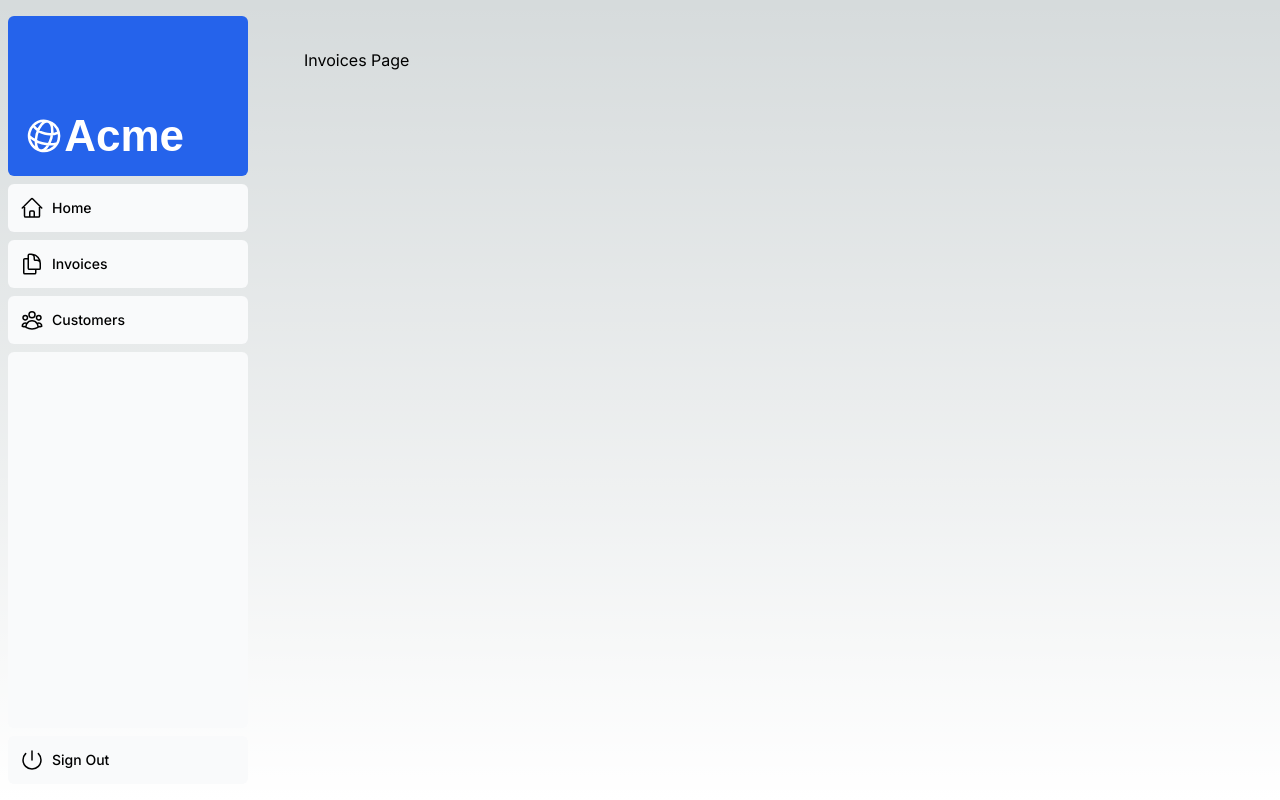
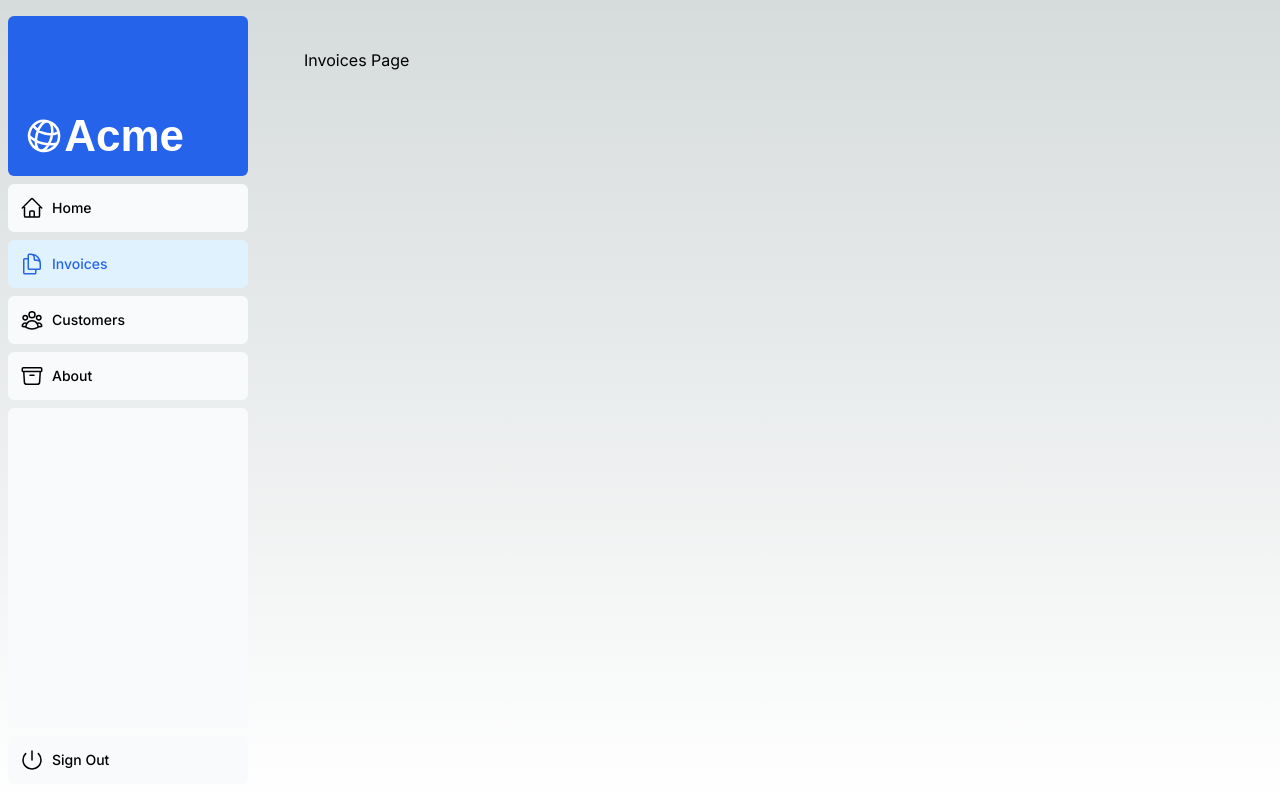
Before and after one commit to serge-prysiazhnyi/next-fullstack, a Next.js app: page /dashboard/invoices in a window 1280 px wide. Built offline with nearby package versions, Linux system fonts and the light colour scheme; a web font is replaced by a local one.

Commit message:
active link styles

```diff
--- a/package.json
+++ b/package.json
@@ -10,6 +10,7 @@
   },
   "dependencies": {
     "@heroicons/react": "^2.0.18",
+    "clsx": "^2.0.0",
     "react": "^18",
     "react-dom": "^18",
     "next": "14.1.0"
--- a/src/app/ui/dashboard/nav-links.tsx
+++ b/src/app/ui/dashboard/nav-links.tsx
@@ -1,11 +1,15 @@
+"use client";
+
+import clsx from "clsx";
 import {
   UserGroupIcon,
   HomeIcon,
   DocumentDuplicateIcon,
+  ArchiveBoxIcon,
 } from "@heroicons/react/24/outline";
 
-// Map of links to display in the side navigation.
-// Depending on the size of the application, this would be stored in a database.
+import { usePathname } from "next/navigation";
+
 const links = [
   { name: "Home", href: "/dashboard", icon: HomeIcon },
   {
@@ -14,9 +18,16 @@
     icon: DocumentDuplicateIcon,
   },
   { name: "Customers", href: "/dashboard/customers", icon: UserGroupIcon },
+  {
+    name: "About",
+    href: "/about",
+    icon: ArchiveBoxIcon,
+  },
 ];
 
 export default function NavLinks() {
+  const pathname = usePathname();
+
   return (
     <>
       {links.map((link) => {
@@ -25,7 +36,12 @@
           <a
             key={link.name}
             href={link.href}
-            className="flex h-[48px] grow items-center justify-center gap-2 rounded-md bg-gray-50 p-3 text-sm font-medium hover:bg-sky-100 hover:text-blue-600 md:flex-none md:justify-start md:p-2 md:px-3"
+            className={clsx(
+              "flex h-[48px] grow items-center justify-center gap-2 rounded-md bg-gray-50 p-3 text-sm font-medium hover:bg-sky-100 hover:text-blue-600 md:flex-none md:justify-start md:p-2 md:px-3",
+              {
+                "bg-sky-100 text-blue-600": pathname === link.href,
+              }
+            )}
           >
             <LinkIcon className="w-6" />
             <p className="hidden md:block">{link.name}</p>
```
Also changed, not shown: 1 other file (tests, documents, lock files or other folders).
